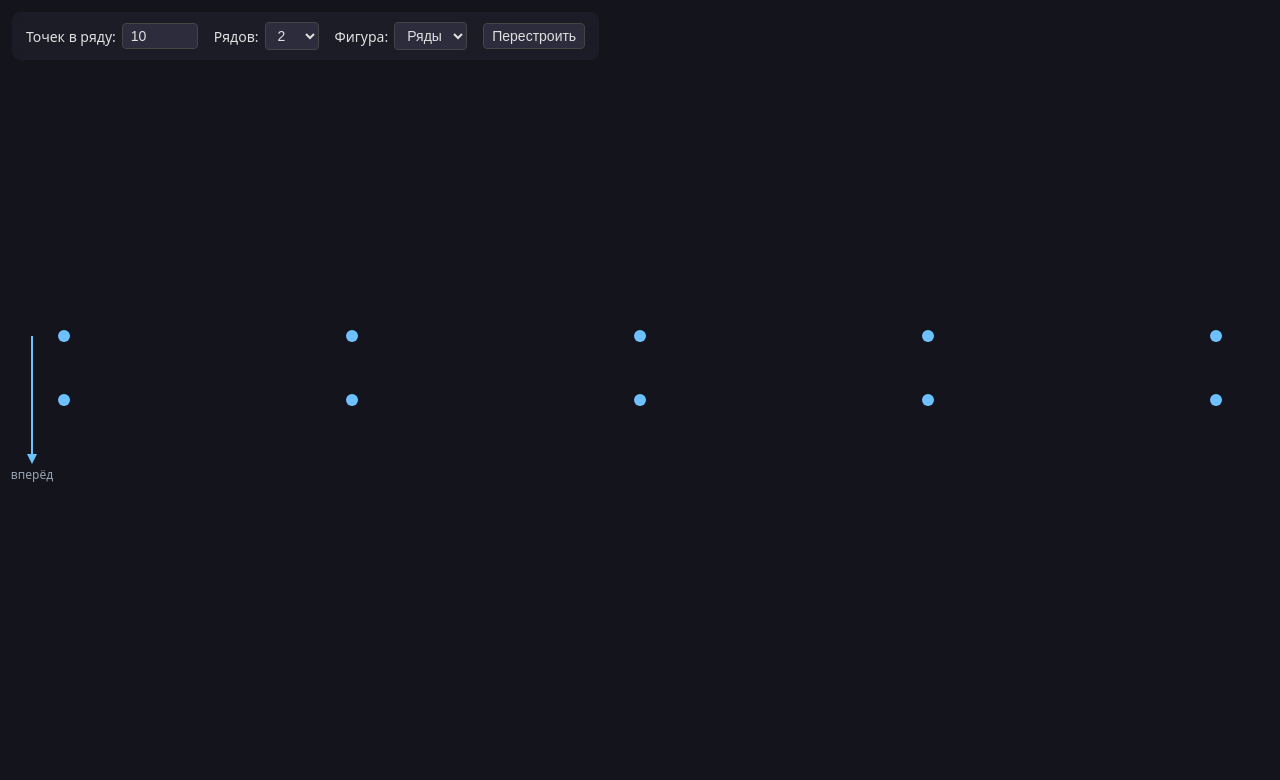
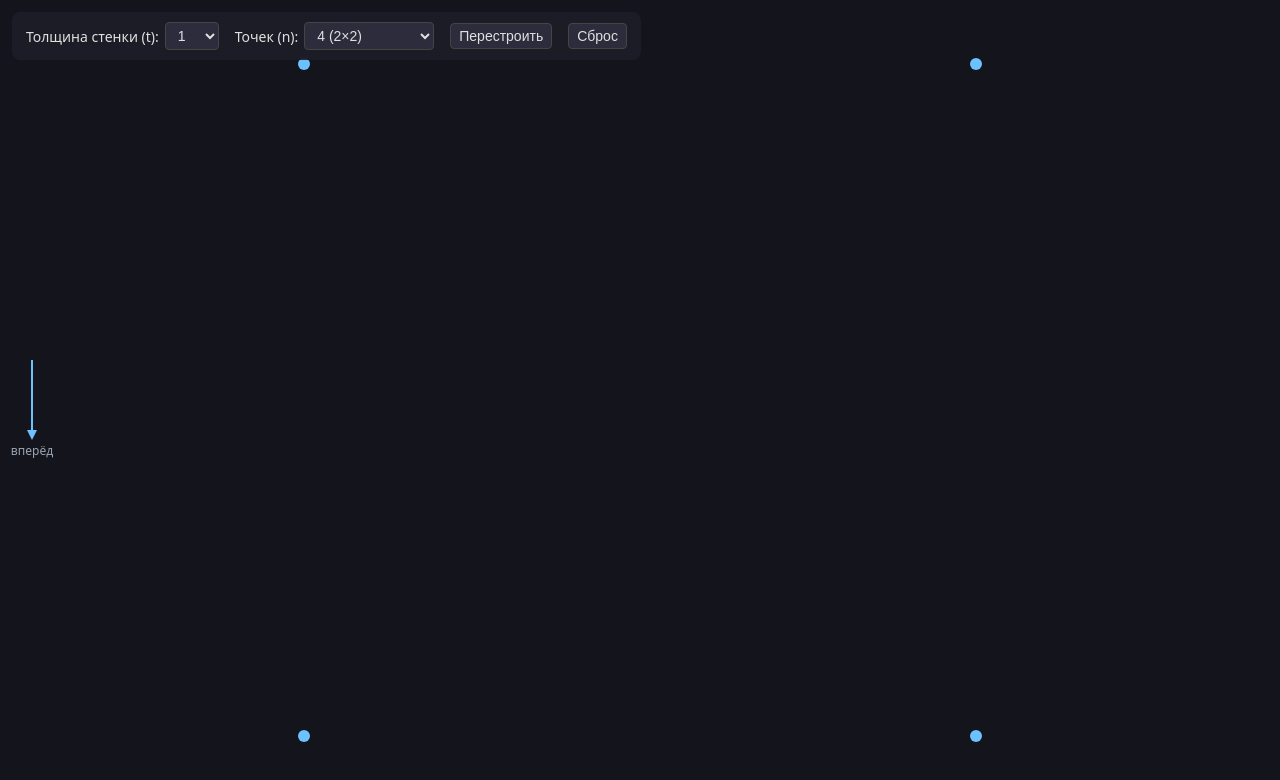
Before and after one commit to BorisMirsky/squad-morph, a plain HTML site: page src/to_carrre/index.html in a window 1280 px wide. Both pictures are taken after a click on the button "Перестроить". Drawn offline with Linux system fonts and the light colour scheme.

Commit message:
I am working on a version involving a transition from a line formation into a square formation

```diff
--- a/src/to_carrre/index.html
+++ b/src/to_carrre/index.html
@@ -2,27 +2,21 @@
 <html lang="ru">
 <head>
     <meta charset="UTF-8">
-    <title>Перестроение солдатиков</title>
+    <title>Каре</title>
     <link rel="stylesheet" href="style.css">
 </head>
 <body>
     <div class="controls">
         <label>
-            Точек в ряду:
-            <input type="number" id="count" min="2" max="100" value="10">
+            Толщина стенки (t):
+            <select id="thickness"></select>
         </label>
         <label>
-            Рядов:
-            <select id="rows"></select>
-        </label>
-        <label>
-            Фигура:
-            <select id="shape">
-                <option value="rows" selected>Ряды</option>
-                <option value="square">Каре</option>
-            </select>
+            Точек (n):
+            <select id="count"></select>
         </label>
         <button id="build">Перестроить</button>
+        <button id="reset">Сброс</button>
     </div>
     <canvas id="stage"></canvas>
     <script src="script.js"></script>
--- a/src/to_carrre/script.js
+++ b/src/to_carrre/script.js
@@ -1,19 +1,32 @@
 const canvas = document.getElementById('stage');
 const ctx = canvas.getContext('2d');
 
-const DOT_RADIUS = 6;
-const ANIM_DURATION = 1200;
+const ANIM_DURATION = 1200;      // опорная длительность (для «средней» дистанции)
 const MAX_FORMATION_WIDTH = 1400;
+const MAX_N = 400;
+const MAX_T = 10;
+const INITIAL_N = 4;
+
+// Радиус точки
+const R_MIN = 2.5;
+const R_MAX = 6;
+
+// Скорость «марша» — пикселей в секунду для опорной длительности.
+// Реально скорость вычислим от геометрии, здесь — база для easeInOut.
+const MARCH_SPEED = 600;         // px/сек
 
 let WIDTH = 0;
 let HEIGHT = 0;
 let MARGIN_X = 0;
 let MARGIN_Y = 0;
-let ROW_GAP_Y = 0;
+let DOT_RADIUS = R_MAX;
 
 let startPositions = [];
 let targetPositions = [];
 let currentPositions = [];
+let waypoints = [];               // для каждой точки: [start, pivot, target]
+let segmentLengths = [];          // длины отрезков маршрута для каждой точки
+let pointDurations = [];          // длительность анимации для каждой точки
 let animStart = 0;
 let animating = false;
 
@@ -31,7 +44,6 @@ function layout() {
 
     MARGIN_X = Math.max(40, WIDTH * 0.05);
     MARGIN_Y = Math.max(40, HEIGHT * 0.08);
-    ROW_GAP_Y = Math.max(30, HEIGHT * 0.08);
 }
 
 function getUsableWidth() {
@@ -39,16 +51,25 @@ function getUsableWidth() {
     return Math.min(raw, MAX_FORMATION_WIDTH);
 }
 
-function getFormationLeft(width) {
-    return (WIDTH - width) / 2;
+// ---------- Список вариантов каре для заданной толщины t ----------
+
+function kareVariants(t, maxN) {
+    const result = [];
+    const nMin = 4 * t * t;
+    const step = 4 * t;
+    for (let n = nMin; n <= maxN; n += step) {
+        const m = n / (4 * t) + t;
+        result.push({ n, m });
+    }
+    return result;
 }
 
-// ---------- Один ряд ----------
+// ---------- Шеренга ----------
 
 function buildSingleRow(n) {
     const usableWidth = getUsableWidth();
     const step = n > 1 ? usableWidth / (n - 1) : 0;
-    const left = getFormationLeft(usableWidth);
+    const left = (WIDTH - usableWidth) / 2;
     const y = HEIGHT / 2;
     const positions = [];
     for (let i = 0; i < n; i++) {
@@ -57,47 +78,11 @@ function buildSingleRow(n) {
     return positions;
 }
 
-// ---------- N рядов (колонны) ----------
-// Договорённость: «вперёд» = вниз экрана.
-// Первый ряд (k=1) — передний, внизу; последний (k=rows) — задний, вверху.
-// Неполная колонна заполняется с переднего ряда, задние остаются пустыми.
+// ---------- Каре ----------
+// Квадрат m x m со стенкой t. Слои снаружи внутрь.
+// В каждом слое — периметр по часовой стрелке с нижнего левого угла.
 
-function buildFormation(n, rows) {
-    const mid = Math.floor((rows + 1) / 2);
-    const cols = Math.ceil(n / rows);
-
-    const usableWidth = getUsableWidth();
-    const frontStep = cols > 1 ? usableWidth / (cols - 1) : 0;
-    const formationLeft = getFormationLeft((cols - 1) * frontStep);
-
-    const positions = new Array(n);
-
-    for (let i = 0; i < n; i++) {
-        const col = Math.floor(i / rows);
-        const row = i % rows;
-
-        const x = formationLeft + col * frontStep;
-
-        const k = row + 1;
-        const offsetRows = mid - k;
-        const y = HEIGHT / 2 + offsetRows * ROW_GAP_Y;
-
-        positions[i] = { x, y };
-    }
-
-    return positions;
-}
-
-// ---------- Каре ----------
-// Квадрат m×m, заполняем по периметру.
-// Обход по часовой стрелке, начиная с переднего левого угла
-// (передняя сторона внизу — «вперёд» = вниз).
-// Если n < m² — заполняем периметр по порядку обхода.
-
-function buildSquare(n) {
-    const m = Math.ceil(Math.sqrt(n));
-
-    // Шаг сетки каре — вписываем квадрат (m-1)*step в доступную область
+function buildKareGeometry(m, t) {
     const usableW = getUsableWidth();
     const usableH = HEIGHT - 2 * MARGIN_Y;
     const step = Math.min(
@@ -105,71 +90,165 @@ function buildSquare(n) {
         m > 1 ? usableH / (m - 1) : 0
     );
 
-    // Центр каре по центру экрана
-    const cx = WIDTH / 2;
-    const cy = HEIGHT / 2;
+    const originX = WIDTH / 2 - (m - 1) * step / 2;
+    const originY = HEIGHT / 2 - (m - 1) * step / 2;
 
-    // Левый верхний угол каре
-    const originX = cx - (m - 1) * step / 2;
-    const originY = cy - (m - 1) * step / 2;
+    const positions = [];
 
-    // Собираем позиции периметра по часовой стрелке,
-    // но начинаем с переднего левого угла (внизу-слева),
-    // т.е. (col=0, row=m-1), где row 0 — верх, row m-1 — низ.
-    // Для удобства построим координаты в терминах (col, row) сетки,
-    // затем переведём в пиксели.
+    for (let layer = 0; layer < t; layer++) {
+        const lo = layer;
+        const hi = m - 1 - layer;
+        if (lo > hi) break;
 
-    // Порядок обхода:
-    // 1) передняя сторона (низ): col 0..m-1, row m-1
-    // 2) правая сторона: col m-1, row m-2..0
-    // 3) задняя сторона (верх): col m-2..0, row 0
-    // 4) левая сторона: col 0, row 1..m-2
-    const perimeter = [];
-    if (m === 1) {
-        perimeter.push({ c: 0, r: 0 });
-    } else {
-        // 1) низ, слева направо
-        for (let c = 0; c < m; c++) perimeter.push({ c, r: m - 1 });
-        // 2) право, снизу вверх (без нижнего угла)
-        for (let r = m - 2; r >= 0; r--) perimeter.push({ c: m - 1, r });
-        // 3) верх, справа налево (без правого угла)
-        for (let c = m - 2; c >= 0; c--) perimeter.push({ c, r: 0 });
-        // 4) лево, сверху вниз (без верхнего и нижнего углов)
-        for (let r = 1; r <= m - 2; r++) perimeter.push({ c: 0, r });
+        if (lo === hi) {
+            positions.push({ x: originX + lo * step, y: originY + lo * step });
+            continue;
+        }
+
+        // 1) нижняя сторона: слева направо
+        for (let c = lo; c <= hi; c++) {
+            positions.push({ x: originX + c * step, y: originY + hi * step });
+        }
+        // 2) правая сторона: снизу вверх, без нижнего угла
+        for (let r = hi - 1; r >= lo; r--) {
+            positions.push({ x: originX + hi * step, y: originY + r * step });
+        }
+        // 3) верхняя сторона: справа налево, без правого угла
+        for (let c = hi - 1; c >= lo; c--) {
+            positions.push({ x: originX + c * step, y: originY + lo * step });
+        }
+        // 4) левая сторона: сверху вниз, без верхнего и нижнего углов
+        for (let r = lo + 1; r <= hi - 1; r++) {
+            positions.push({ x: originX + lo * step, y: originY + r * step });
+        }
     }
 
-    const count = Math.min(n, perimeter.length);
-    const positions = new Array(count);
+    return { positions, step, m };
+}
 
-    for (let i = 0; i < count; i++) {
-        const { c, r } = perimeter[i];
-        positions[i] = {
-            x: originX + c * step,
-            y: originY + r * step
-        };
+function computeDotRadius(m, step) {
+    // Радиус зависит от m и шага сетки
+    const byStep = step * 0.35;
+    const byM = 80 / Math.sqrt(m * m); // грубая эвристика
+    const r = Math.min(R_MAX, Math.max(R_MIN, Math.min(byStep, byM)));
+    return r;
+}
+
+// ---------- Построение маршрутов ----------
+// Для каждой точки: [start, pivot, target].
+// pivot — промежуточная точка: сначала идём по X, потом по Y.
+
+function buildRoutes(start, target) {
+    const routes = [];
+    const segLens = [];
+    const durations = [];
+
+    for (let i = 0; i < start.length; i++) {
+        const a = start[i];
+        const b = target[i];
+        const pivot = { x: b.x, y: a.y }; // сначала по X, потом по Y
+
+        const dx1 = pivot.x - a.x;
+        const dy1 = pivot.y - a.y;
+        const dx2 = b.x - pivot.x;
+        const dy2 = b.y - pivot.y;
+        const len1 = Math.hypot(dx1, dy1);
+        const len2 = Math.hypot(dx2, dy2);
+        const total = len1 + len2;
+
+        routes.push([a, pivot, b]);
+        segLens.push([len1, len2]);
+        durations.push(total);
     }
 
-    return positions;
+    return { routes, segLens, durations };
 }
 
-// ---------- Выбор целевой фигуры ----------
+// ---------- UI ----------
 
-function buildTarget(n, rows, shape) {
-    if (shape === 'square') return buildSquare(n);
-    if (rows <= 1) return buildSingleRow(n);
-    return buildFormation(n, rows);
+function fillThicknessOptions() {
+    const sel = document.getElementById('thickness');
+    sel.innerHTML = '';
+    for (let t = 1; t <= MAX_T; t++) {
+        const opt = document.createElement('option');
+        opt.value = t;
+        opt.textContent = t;
+        sel.appendChild(opt);
+    }
+}
+
+function fillCountOptions() {
+    const t = parseInt(document.getElementById('thickness').value, 10) || 1;
+    const sel = document.getElementById('count');
+    const prev = parseInt(sel.value, 10);
+
+    sel.innerHTML = '';
+    const variants = kareVariants(t, MAX_N);
+
+    for (const { n, m } of variants) {
+        const opt = document.createElement('option');
+        opt.value = n;
+        opt.textContent = `${n} (${m}×${m})`;
+        sel.appendChild(opt);
+    }
+
+    if (variants.some(v => v.n === prev)) {
+        sel.value = String(prev);
+    }
+}
+
+// ---------- Перестроение ----------
+
+function rebuild() {
+    const t = parseInt(document.getElementById('thickness').value, 10) || 1;
+    const n = parseInt(document.getElementById('count').value, 10);
+    if (!n) return;
+
+    const m = n / (4 * t) + t;
+
+    const { positions: karePositions, step } = buildKareGeometry(m, t);
+    DOT_RADIUS = computeDotRadius(m, step);
+
+    // Старт всегда — шеренга из n точек
+    startPositions = buildSingleRow(n);
+    targetPositions = karePositions.slice(0, n);
+
+    // Маршруты: для каждой точки [start, pivot, target]
+    const { routes, segLens, durations } = buildRoutes(startPositions, targetPositions);
+    waypoints = routes;
+    segmentLengths = segLens;
+    pointDurations = durations;
+
+    // Текущие позиции начинаем с начала маршрута
+    currentPositions = startPositions.map(p => ({ ...p }));
+
+    animStart = performance.now();
+    animating = true;
+}
+
+// ---------- Сброс ----------
+
+function reset() {
+    const n = currentPositions.length || INITIAL_N;
+    currentPositions = buildSingleRow(n);
+    startPositions = currentPositions.map(p => ({ ...p }));
+    targetPositions = currentPositions.map(p => ({ ...p }));
+    waypoints = [];
+    segmentLengths = [];
+    pointDurations = [];
+    animating = false;
+    draw();
 }
 
 // ---------- Отрисовка ----------
 
 function drawFacingArrow() {
     const x = MARGIN_X / 2;
-    const topY = HEIGHT / 2 - ROW_GAP_Y;
-    const bottomY = HEIGHT / 2 + ROW_GAP_Y;
+    const topY = HEIGHT / 2 - 40;
+    const bottomY = HEIGHT / 2 + 40;
     const headSize = 10;
 
     ctx.save();
-
     ctx.strokeStyle = '#6ec1ff';
     ctx.lineWidth = 2;
     ctx.beginPath();
@@ -190,7 +269,6 @@ function drawFacingArrow() {
     ctx.textAlign = 'center';
     ctx.textBaseline = 'top';
     ctx.fillText('вперёд', x, bottomY + 6);
-
     ctx.restore();
 }
 
@@ -205,61 +283,72 @@ function draw() {
     }
 }
 
+// ---------- Анимация ----------
+
 function tick(now) {
     if (animating) {
-        const t = Math.min((now - animStart) / ANIM_DURATION, 1);
-        const e = easeInOut(t);
         for (let i = 0; i < currentPositions.length; i++) {
-            const a = startPositions[i];
-            const b = targetPositions[i];
-            currentPositions[i].x = a.x + (b.x - a.x) * e;
-            currentPositions[i].y = a.y + (b.y - a.y) * e;
+            const route = waypoints[i];
+            if (!route) continue;
+
+            const [a, pivot, b] = route;
+            const [len1, len2] = segmentLengths[i];
+            const total = len1 + len2;
+
+            // Длительность для этой точки при равной скорости:
+            // длительность = дистанция / MARCH_SPEED, но не меньше опорной
+            const ownDuration = total > 0
+                ? Math.max(ANIM_DURATION * (total / MARCH_SPEED) / 2, 300)
+                : 0;
+
+            // Все стартуют одновременно: время t — общее, но у каждой точки
+            // свой финиш. t нормируем по максимальной длительности среди всех.
+            // Для простоты: общая длительность = max(pointDurations) / MARCH_SPEED,
+            // но чтобы не усложнять — используем общий MAX_ANIM_DURATION.
+            const elapsed = now - animStart;
+            const tLocal = ownDuration > 0 ? Math.min(elapsed / ownDuration, 1) : 1;
+            const e = easeInOut(tLocal);
+
+            // Проходим маршрут по двум отрезкам
+            const pos = moveAlong(a, pivot, b, len1, len2, e);
+            currentPositions[i].x = pos.x;
+            currentPositions[i].y = pos.y;
         }
-        if (t >= 1) animating = false;
+
+        // Конец анимации — когда все дошли
+        const allDone = waypoints.every((_, i) => {
+            const [len1, len2] = segmentLengths[i];
+            const total = len1 + len2;
+            const ownDuration = total > 0
+                ? Math.max(ANIM_DURATION * (total / MARCH_SPEED) / 2, 300)
+                : 0;
+            return now - animStart >= ownDuration;
+        });
+        if (allDone) animating = false;
     }
     draw();
     requestAnimationFrame(tick);
 }
 
-// ---------- Перестроение ----------
+// Позиция на маршруте из двух отрезков по прогрессу e (0..1)
+function moveAlong(a, pivot, b, len1, len2, e) {
+    const total = len1 + len2;
+    if (total === 0) return { x: a.x, y: a.y };
+    const dist = e * total;
 
-function readInputs() {
-    const n = Math.max(2, Math.min(100, parseInt(document.getElementById('count').value, 10) || 10));
-    document.getElementById('count').value = n;
-    const rows = Math.max(1, Math.min(n, parseInt(document.getElementById('rows').value, 10) || 1));
-    const shape = document.getElementById('shape').value;
-    return { n, rows, shape };
-}
-
-function rebuild() {
-    const { n, rows, shape } = readInputs();
-
-    const newTarget = buildTarget(n, rows, shape);
-
-    // Если изменилось число точек — стартуем из одного ряда.
-    // Если нет — стартуем из текущего положения.
-    if (currentPositions.length !== n) {
-        startPositions = buildSingleRow(n);
-        currentPositions = startPositions.map(p => ({ ...p }));
+    if (dist <= len1) {
+        const f = len1 > 0 ? dist / len1 : 0;
+        return {
+            x: a.x + (pivot.x - a.x) * f,
+            y: a.y + (pivot.y - a.y) * f
+        };
     } else {
-        startPositions = currentPositions.map(p => ({ ...p }));
+        const f = len2 > 0 ? (dist - len1) / len2 : 0;
+        return {
+            x: pivot.x + (b.x - pivot.x) * f,
+            y: pivot.y + (b.y - pivot.y) * f
+        };
     }
-
-    // Для каре целевых позиций может быть меньше, чем точек (n > m²).
-    // В этом случае лишние точки не анимируются в новые места,
-    // а «схлопываются» — для простоты оставляем их на последних позициях.
-    // Практически: выравниваем длины — обрезаем или дублируем последнюю.
-    if (newTarget.length < n) {
-        while (newTarget.length < n) {
-            newTarget.push({ ...newTarget[newTarget.length - 1] });
-        }
-    } else if (newTarget.length > n) {
-        newTarget.length = n;
-    }
-
-    targetPositions = newTarget;
-    animStart = performance.now();
-    animating = true;
 }
 
 // ---------- Ресайз ----------
@@ -272,19 +361,11 @@ window.addEventListener('resize', () => {
 
         const n = currentPositions.length;
         if (n === 0) return;
-        const { rows, shape } = readInputs();
 
-        targetPositions = buildTarget(n, rows, shape);
-        if (targetPositions.length < n) {
-            while (targetPositions.length < n) {
-                targetPositions.push({ ...targetPositions[targetPositions.length - 1] });
-            }
-        } else if (targetPositions.length > n) {
-            targetPositions.length = n;
-        }
-
-        currentPositions = targetPositions.map(p => ({ ...p }));
-        startPositions = targetPositions.map(p => ({ ...p }));
+        // Мгновенно перестроить в шеренгу (как «Сброс»)
+        currentPositions = buildSingleRow(n);
+        startPositions = currentPositions.map(p => ({ ...p }));
+        targetPositions = currentPositions.map(p => ({ ...p }));
         animating = false;
         draw();
     }, 100);
@@ -292,30 +373,19 @@ window.addEventListener('resize', () => {
 
 // ---------- Старт ----------
 
-(function fillRowOptions() {
-    const sel = document.getElementById('rows');
-    sel.innerHTML = '';
-    for (let r = 1; r <= 10; r++) {
-        const opt = document.createElement('option');
-        opt.value = r;
-        opt.textContent = r;
-        if (r === 2) opt.selected = true;
-        sel.appendChild(opt);
-    }
-})();
+fillThicknessOptions();
+fillCountOptions();
 
+document.getElementById('thickness').addEventListener('change', fillCountOptions);
 document.getElementById('build').addEventListener('click', rebuild);
+document.getElementById('reset').addEventListener('click', reset);
 
 function init() {
     layout();
-
-    const { n } = readInputs();
-
-    currentPositions = buildSingleRow(n);
+    currentPositions = buildSingleRow(INITIAL_N);
     startPositions = currentPositions.map(p => ({ ...p }));
     targetPositions = currentPositions.map(p => ({ ...p }));
     animating = false;
-
     draw();
 }
 
```
